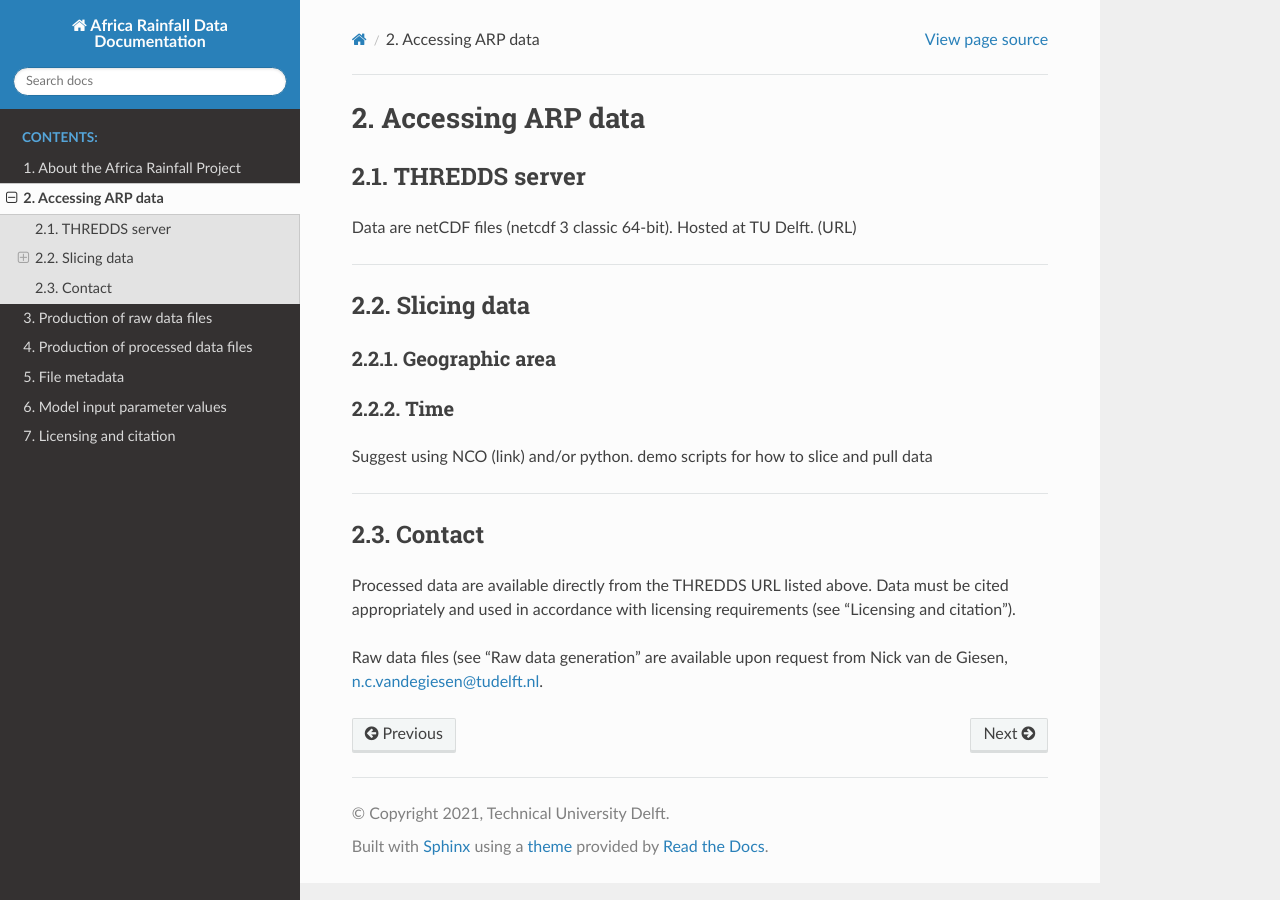
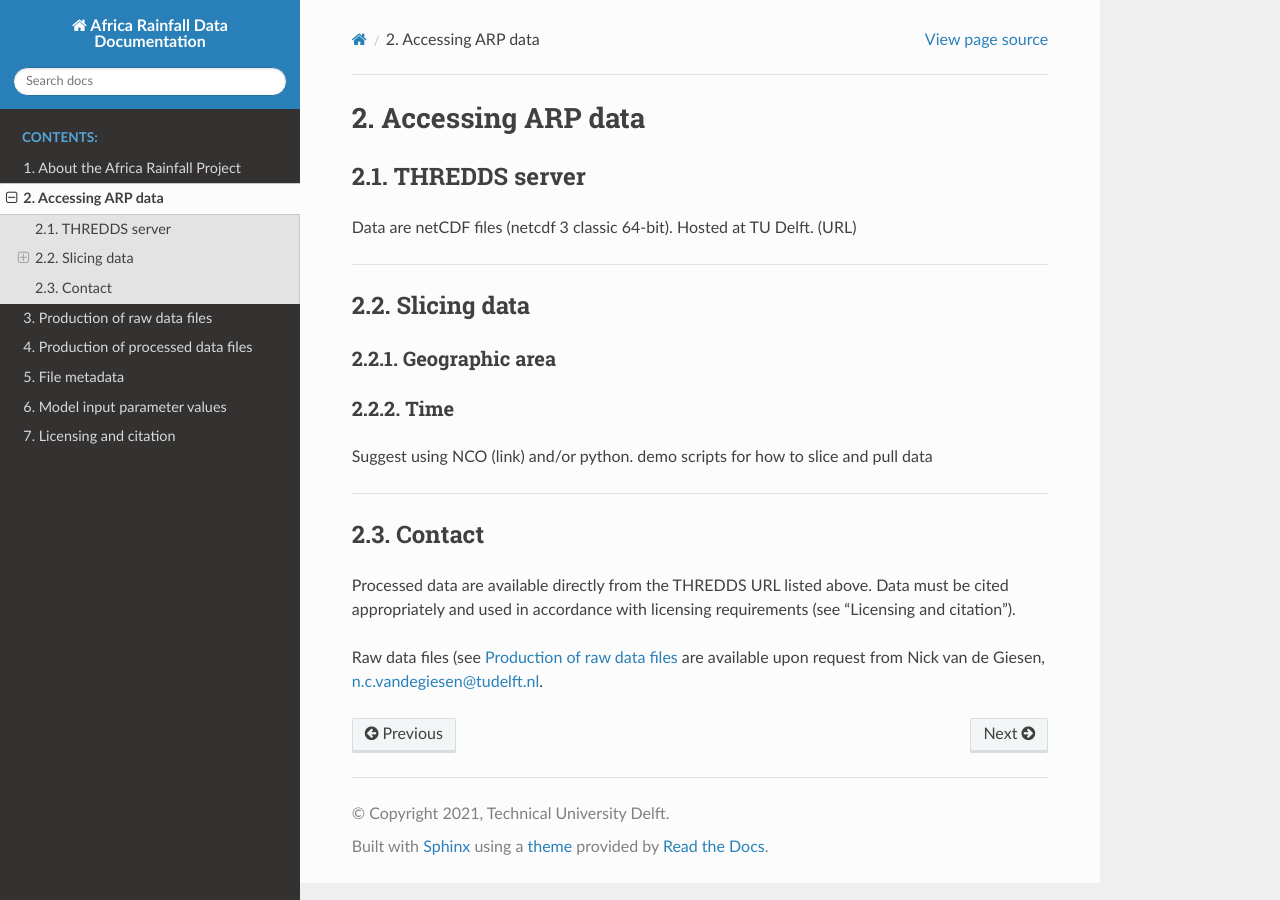
Before and after one commit to CEG-TU-Delft/africarain-docs, a Sphinx documentation site: the page built from docs/source/access.rst, in a window 1280 px wide. Built offline with Sphinx 7.4.7 and the Read the Docs theme 2.0.0, drawn with Linux system fonts in a browser that asks for light colours.

Commit message:
removed extra info on provenance|

```diff
--- a/docs/source/access.rst
+++ b/docs/source/access.rst
@@ -24,4 +24,4 @@ Contact
 -------
 Processed data are available directly from the THREDDS URL listed above. Data must be cited appropriately and used in accordance with licensing requirements (see "Licensing and citation").
 
-Raw data files (see "Raw data generation" are available upon request from Nick van de Giesen, n.c.vandegiesen@tudelft.nl.
+Raw data files (see `Production of raw data files <https://africarain.readthedocs.io/en/latest/provenance.html#production-of-raw-data-files>`_ are available upon request from Nick van de Giesen, n.c.vandegiesen@tudelft.nl.
--- a/docs/source/provenance.rst
+++ b/docs/source/provenance.rst
@@ -16,8 +16,6 @@ Forcing data
 Forcing data used as input for the simulation results come from:
 
    National Centers for Environmental Prediction/National Weather Service/NOAA/U.S. Department of Commerce. 2015, updated daily. NCEP GDAS/FNL 0.25 Degree Global Tropospheric Analyses and Forecast Grids. Research Data Archive at the National Center for Atmospheric Research, Computational and Information Systems Laboratory. DOI: 10.5065/D65Q4T4Z
-
-From `rda.urcar.edu <https://rda.ucar.edu/datasets/ds083.3/#!description>`_: "These NCEP FNL (Final) operational global analysis and forecast data are on 0.25-degree by 0.25-degree grids prepared operationally every six hours. This product is from the Global Data Assimilation System (GDAS), which continuously collects observational data from the Global Telecommunications System (GTS), and other sources, for many analyses."
 
 The data are available from UCAR `here <https://rda.ucar.edu/datasets/ds083.3/#!description>`_. Data are free but registration is required.
 
```
